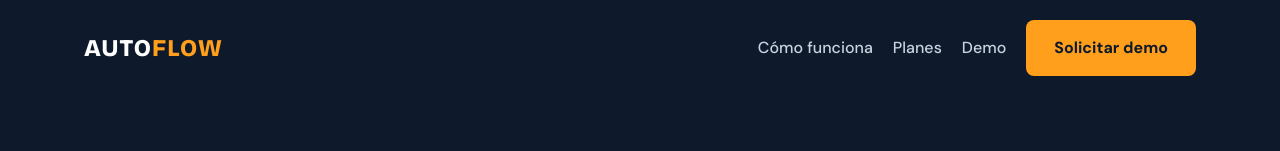
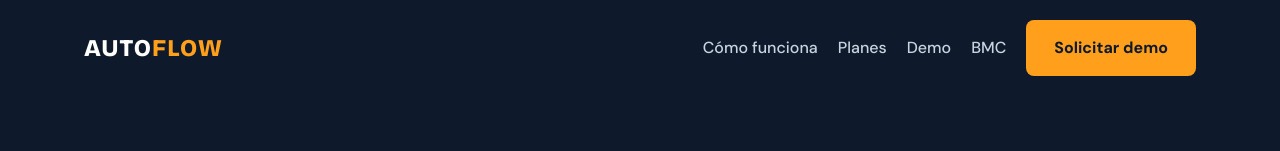
Before and after one commit to josemvp04/autoflow, a plain HTML site: page index.html in a window 1280 px wide. Shown: the top 151 px of the page. Drawn offline with nearby package versions, Linux system fonts and the light colour scheme.

Commit message:
Update index.html

```diff
--- a/index.html
+++ b/index.html
@@ -75,6 +75,7 @@ footer{border-top:1px solid var(--line);padding:28px 24px;text-align:center;colo
 <a class="l" href="#como">Cómo funciona</a>
 <a class="l" href="#planes">Planes</a>
 <a class="l" href="demo.html">Demo</a>
+<a class="l" href="#" onclick="return false">BMC</a>
 <a class="btn a" href="#contacto">Solicitar demo</a>
 </div>
 </div>
```
